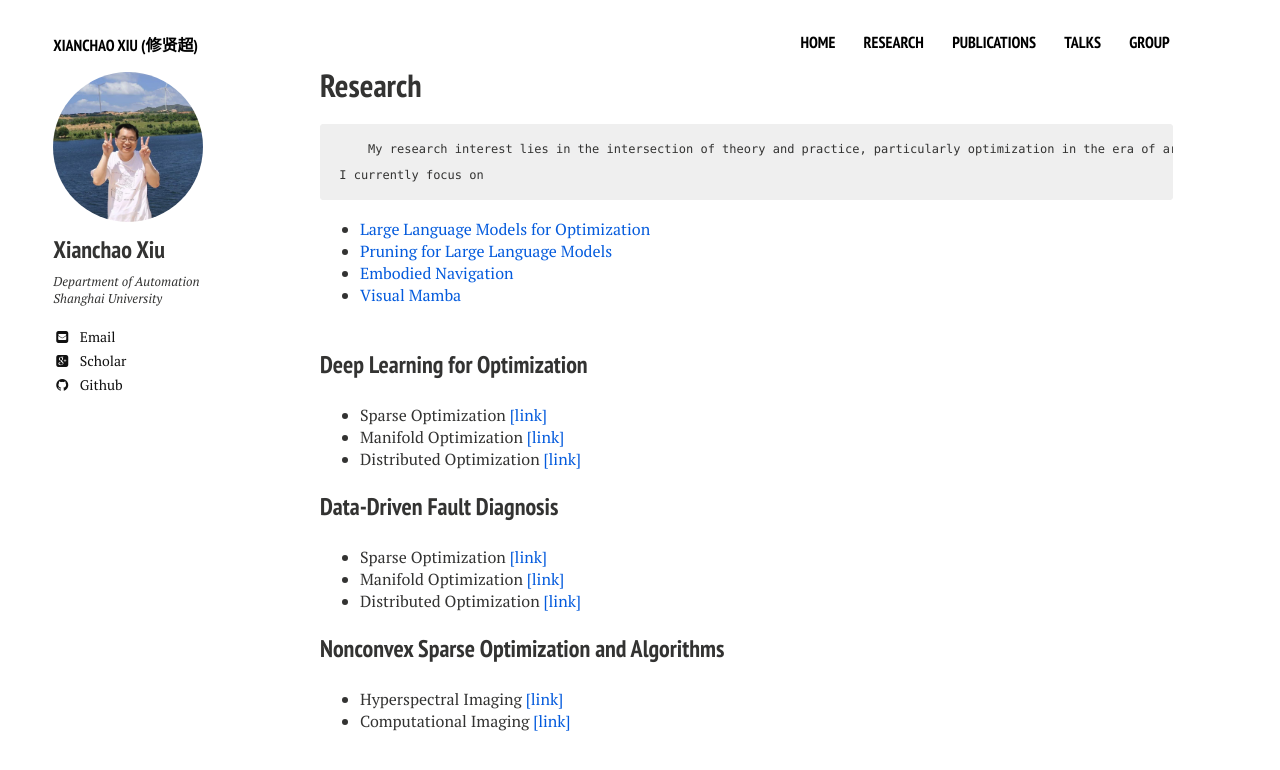
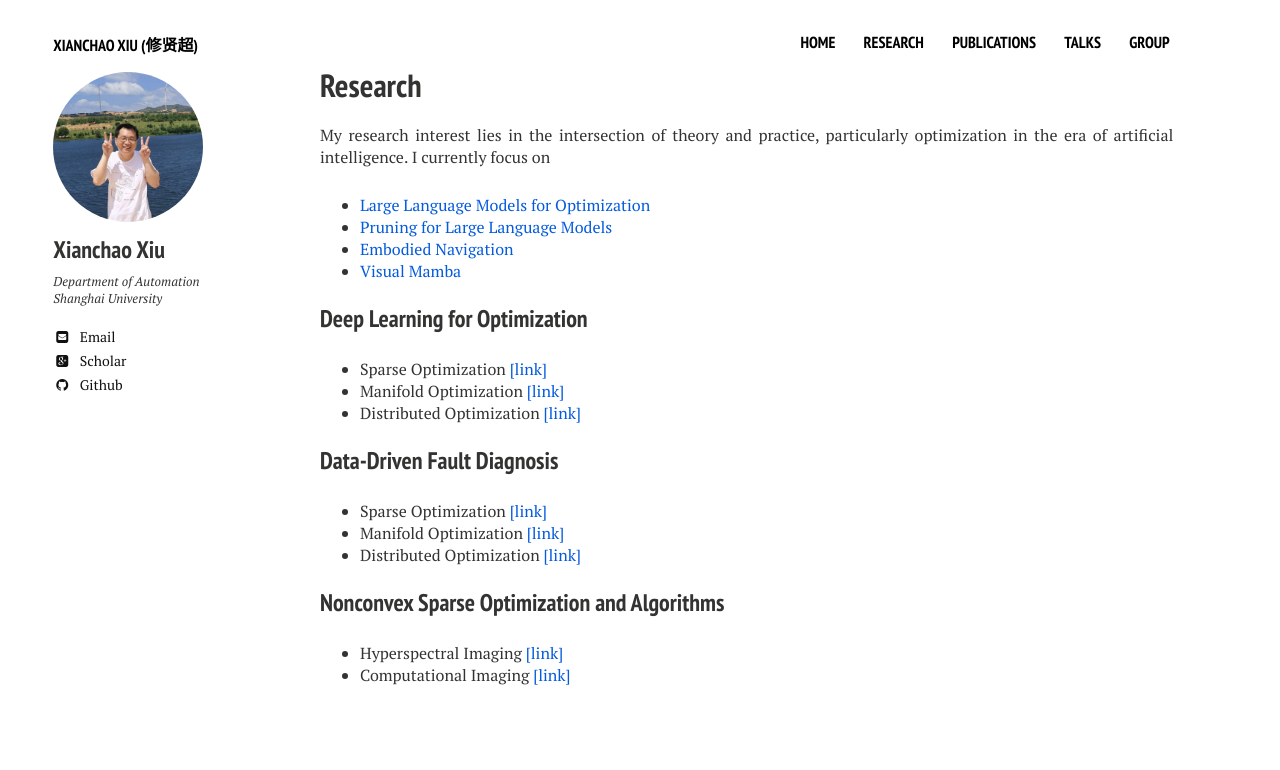
Before and after one commit to xianchaoxiu/xianchaoxiu.github.io, a Jekyll site: the page built from research/index.md, in a window 1280 px wide. Shown: the top 770 px of the page. Built offline with Jekyll 4.4.1, drawn with Linux system fonts in a browser that asks for light colours; nearby versions of some CDN libraries.

Commit message:
Update index.md

```diff
--- a/research/index.md
+++ b/research/index.md
@@ -7,14 +7,11 @@ modified: 2023-09-17
 share: false
 ---
 
-         My research interest lies in the intersection of theory and practice, particularly optimization in the era of artificial intelligence.
-	 I currently focus on
-   <ul>
-      <li> <a href="https://github.com/xianchaoxiu/Large-Language-Models-for-Optimization" class="textlink" target="_blank">Large Language Models for Optimization </a> </li>
-      <li> <a href="https://github.com/xianchaoxiu/Pruning-for-Large-Language-Models" class="textlink" target="_blank">Pruning for Large Language Models</a> </li>
-      <li> <a href="https://github.com/xianchaoxiu/Embodied-Navigation" class="textlink" target="_blank">Embodied Navigation</a> </li>
-      <li> <a href="https://github.com/xianchaoxiu/Visual-Mamba" class="textlink" target="_blank">Visual Mamba</a> </li>  <br>
-    </ul>
+My research interest lies in the intersection of theory and practice, particularly optimization in the era of artificial intelligence. I currently focus on
+* <a href="https://github.com/xianchaoxiu/Large-Language-Models-for-Optimization" class="textlink" target="_blank">Large Language Models for Optimization </a>  <br>
+* <a href="https://github.com/xianchaoxiu/Pruning-for-Large-Language-Models" class="textlink" target="_blank">Pruning for Large Language Models</a> <br>
+* <a href="https://github.com/xianchaoxiu/Embodied-Navigation" class="textlink" target="_blank">Embodied Navigation</a> <br>
+* <a href="https://github.com/xianchaoxiu/Visual-Mamba" class="textlink" target="_blank">Visual Mamba</a> <br>
 
 
 
```
